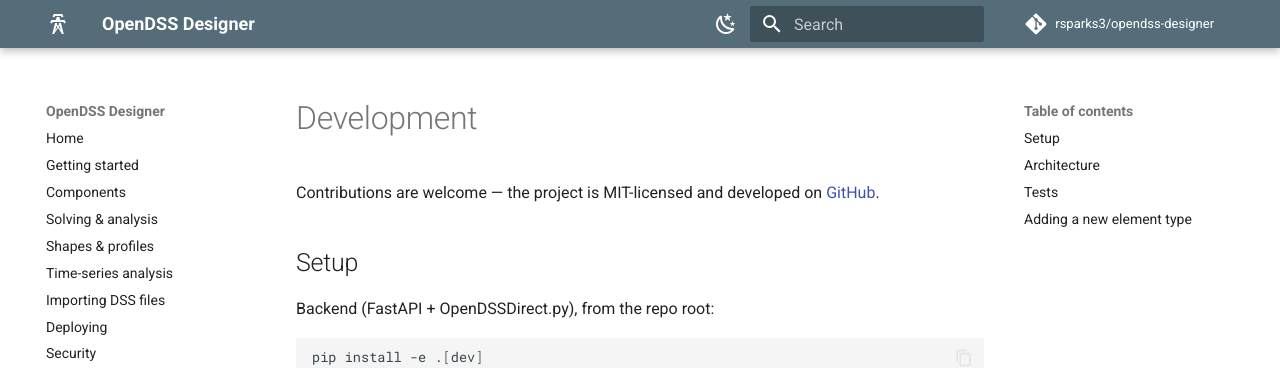
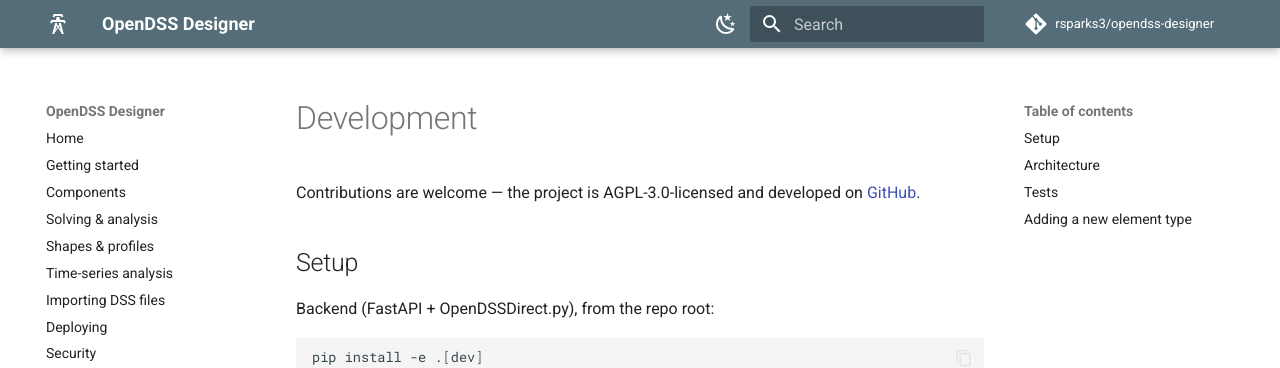
Before and after one commit to rsparks3/opendss-designer, an MkDocs documentation site: the page built from docs/development.md, in a window 1280 px wide and 900 px high. Shown: the top 368 px of the window. Built offline with MkDocs 1.6.1 and Material for MkDocs 9.7.7, drawn with Linux system fonts in a browser that asks for light colours; comment, search, counter and statistics services are not loaded.

Commit message:
Relicense to AGPL-3.0-or-later (0.3.0)
Done now because it is as cheap as it will ever be: all 41 commits are from one
author, so there is no contributor agreement to gather, and every version
published under MIT stays MIT and forkable from that point. Waiting only grows
that surface.

The reasoning, since a licence change reads as a restriction and this one is
narrower than it looks: the tool stays free to use, modify and self-host,
including commercially. The AGPL adds exactly one obligation over MIT -- run a
*modified* version and let others use it over a network, and you owe them your
modifications. Running an unmodified copy for yourself or your organisation
owes nothing. That is aimed at a closed competing fork, not at self-hosters,
who remain a first-class supported case with published deployment templates.

NOTICE says all of that in plain language rather than leaving people to infer
intent from 661 lines of licence text. The licence itself is the canonical GNU
text fetched verbatim rather than reproduced from memory.

Upstream is unaffected and permits this: DSS-Python and OpenDSSDirect.py are
BSD 3-Clause.

Co-Authored-By: Claude Opus 5 <noreply@anthropic.com>
Claude-Session: https://claude.ai/code/session_01WY9HeC8ykkJ1cs5VD9n4WD

```diff
--- a/docs/development.md
+++ b/docs/development.md
@@ -1,6 +1,6 @@
 # Development
 
-Contributions are welcome — the project is MIT-licensed and developed on
+Contributions are welcome — the project is AGPL-3.0-licensed and developed on
 [GitHub](https://github.com/rsparks3/opendss-designer).
 
 ## Setup
--- a/pyproject.toml
+++ b/pyproject.toml
@@ -4,11 +4,11 @@ build-backend = "hatchling.build"
 
 [project]
 name = "opendss-designer"
-version = "0.2.0"
+version = "0.3.0"
 description = "A graphical user interface (GUI) for OpenDSS: draw one-line diagrams in your browser, run power flows, import and export .dss files"
 readme = "README.md"
 requires-python = ">=3.10"
-license = { text = "MIT" }
+license = { text = "AGPL-3.0-or-later" }
 authors = [{ name = "Ryan Sparks", email = "ryan@ryanmsparks.com" }]
 keywords = [
     "opendss", "power-flow", "power-systems", "distribution-system",
@@ -18,7 +18,7 @@ keywords = [
 classifiers = [
     "Development Status :: 4 - Beta",
     "Intended Audience :: Science/Research",
-    "License :: OSI Approved :: MIT License",
+    "License :: OSI Approved :: GNU Affero General Public License v3 or later (AGPLv3+)",
     "Programming Language :: Python :: 3",
     "Topic :: Scientific/Engineering",
     "Topic :: Scientific/Engineering :: Visualization",
--- a/src/opendss_designer/__init__.py
+++ b/src/opendss_designer/__init__.py
@@ -1,3 +1,3 @@
 """opendss-designer: browser-based one-line diagram designer for OpenDSS."""
 
-__version__ = "0.2.0"
+__version__ = "0.3.0"
```
Also changed, not shown: CHANGELOG.md (+13 -0 lines), docs/index.md (+1 -1 lines), 3 other files.
